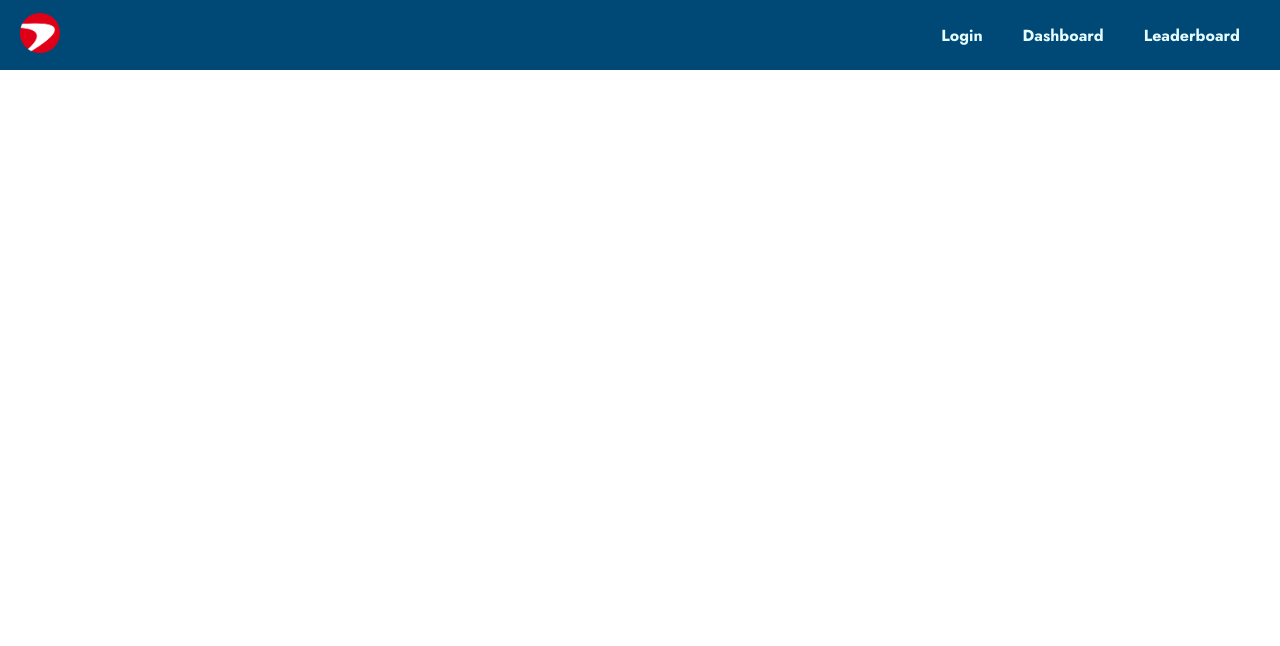
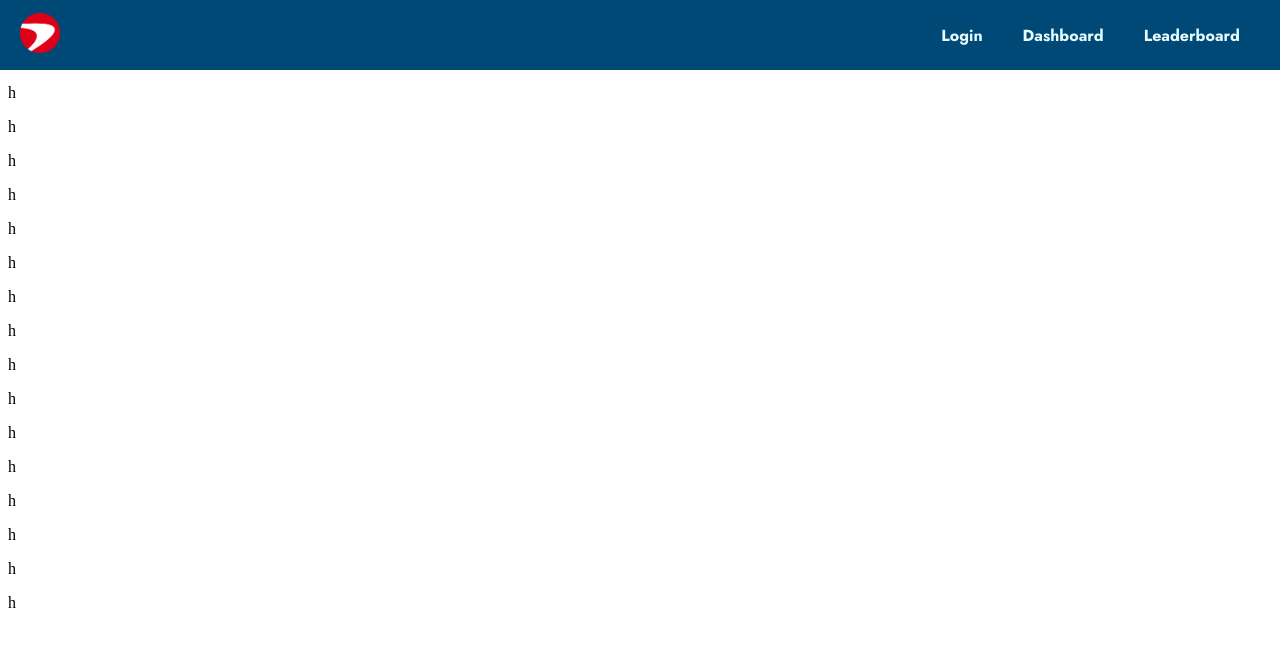
Before and after one commit to a-welk/location-based_gamification_of_transactional_metadata, an Angular app in the folder src/gamifying-finance/: page /dashboard in a window 1280 px wide. Shown: the top 646 px of the page. Built offline with nearby package versions, Linux system fonts and the light colour scheme.

Commit message:
Fixing login and configuring for resource sharing

```diff
--- a/src/gamifying-finance/src/app/dashboard/dashboard.component.html
+++ b/src/gamifying-finance/src/app/dashboard/dashboard.component.html
@@ -0,0 +1,20 @@
+<div>
+  <p>h</p>
+  <p>h</p>
+  <p>h</p>
+  <p>h</p>
+  <p>h</p>
+  <p>h</p>
+  <p>h</p>
+  <p>h</p>
+  <p>h</p>
+  <p>h</p>
+  <p>h</p>
+  <p>h</p>
+  <p>h</p>
+  <p>h</p>
+  <p>h</p>
+  <p>h</p>
+  <p>h</p>
+  <p>h</p>
+</div>
--- a/src/gamifying-finance/src/app/database.service.ts
+++ b/src/gamifying-finance/src/app/database.service.ts
@@ -6,14 +6,14 @@ import { Observable } from 'rxjs';
   providedIn: 'root'
 })
 export class DatabaseService {
-  private apiUrl = 'http://127.0.0.1:5000';
+  // private apiUrl = 'http://127.0.0.1:5000';
 
 
-  constructor(private http: HttpClient) { }
+  // constructor(private http: HttpClient) { }
 
-  login(email: string, password: string): Observable<any> {
-    const body = { email, password };
+  // login(email: string, password: string): Observable<any> {
+  //   const body = { email, password };
 
-    return this.http.post<any>(`${this.apiUrl}/login`, body);
-  }
+  //   return this.http.post<any>(`${this.apiUrl}/login`, body);
+  // }
 }
--- a/src/gamifying-finance/src/app/login/login.component.ts
+++ b/src/gamifying-finance/src/app/login/login.component.ts
@@ -2,7 +2,6 @@ import { Component } from '@angular/core';
 import { CommonModule } from '@angular/common';
 import { DatabaseService } from '../database.service';
 import { FormsModule } from '@angular/forms';
-import { HttpClientModule } from '@angular/common/http';
 
 @Component({
   selector: 'app-login',
@@ -10,7 +9,6 @@ import { HttpClientModule } from '@angular/common/http';
   imports: [
     CommonModule,
     FormsModule,
-    HttpClientModule,
     ],
   templateUrl: './login.component.html',
   styleUrl: './login.component.css'
@@ -22,15 +20,18 @@ export class LoginComponent {
   constructor(private databaseService: DatabaseService) {}
 
   login() {
-    this.databaseService.login(this.email, this.password).subscribe({
-      next: (response) => {
-        // Handle successful login (navigate to another page, display a message, etc.)
-        console.log('Login successful:', response);
-      },
-      error: (error) => {
-        // Handle login error (display an error message, redirect, etc.)
-        console.error('Login failed:', error);
-      }
-    });
+
   }
+  // login() {
+  //   this.databaseService.login(this.email, this.password).subscribe({
+  //     next: (response) => {
+  //       // Handle successful login (navigate to another page, display a message, etc.)
+  //       console.log('Login successful:', response);
+  //     },
+  //     error: (error) => {
+  //       // Handle login error (display an error message, redirect, etc.)
+  //       console.error('Login failed:', error);
+  //     }
+  //   });
+  // }
 }
--- a/src/gamifying-finance/src/app/navbar/navbar.component.html
+++ b/src/gamifying-finance/src/app/navbar/navbar.component.html
@@ -4,8 +4,8 @@
   </div>
   <div class="navItems">
     <a routerLink="/login" routerLinkActive="active" ariaCurrentWhenActive="page">Login</a>
-    <a href="/dashboard">Dashboard</a>
-    <a href="/leaderboard">Leaderboard</a>
+    <a routerLink="/dashboard" routerLinkActive="active" ariaCurrentWhenActive="page">Dashboard</a>
+    <a routerLink="/leaderboard" routerLinkActive="active" ariaCurrentWhenActive="page">Leaderboard</a>
   </div>
   <div class="hamburger">
     <span id="openHamburger">&#9776;</span>
```
Also changed, not shown: 2 other files (tests, documents, lock files or other folders).
